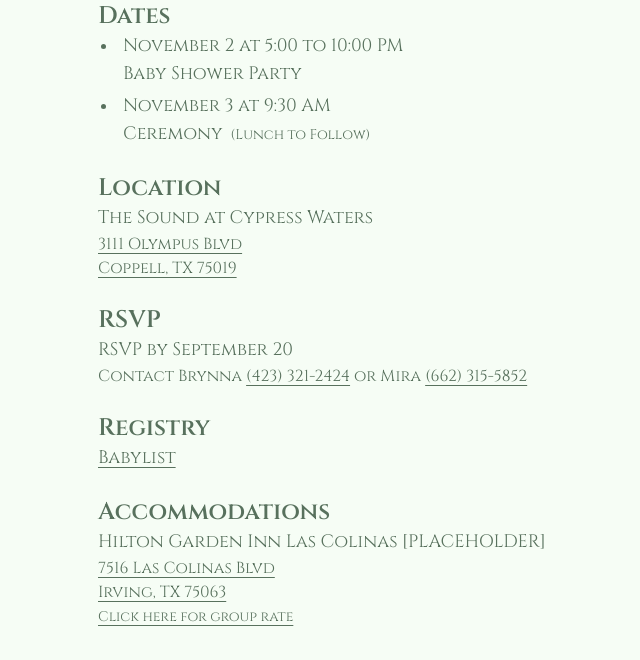
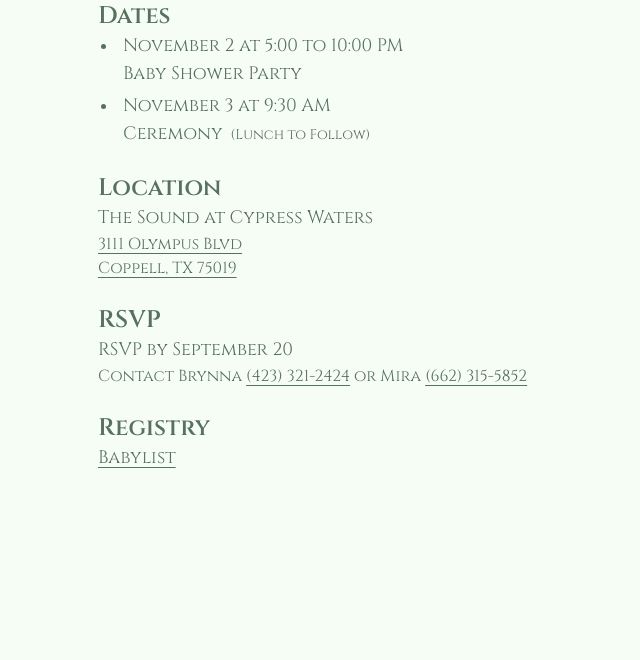
Before and after one commit to kishanpatel789/mirakash_baby_shower, a website: page main/index.html in a window 1280 px wide. Shown: the part 496-1156 px from the top of the page, without its empty margins (292-932 px from the left). After the commit the page ends 1032 px from the top, so only its background shows below. Drawn offline with Linux system fonts and the light colour scheme.

Commit message:
Remove accommodations

```diff
--- a/main/index.html
+++ b/main/index.html
@@ -74,18 +74,6 @@
       <p><a href="https://www.babylist.com/find">Babylist</a></p>
     </div>
 
-    <h2>Accommodations</h2>
-    <div class="info-section">
-      <p>Hilton Garden Inn Las Colinas [PLACEHOLDER]</p>
-      <p>
-        <a href="https://maps.app.goo.gl/pMcWv5gThhbgGAZy7">
-          7516 Las Colinas Blvd<br>
-          Irving, TX 75063
-        </a><br>
-        <a href="https://www.hilton.com/en/hotels/dfwlcgi-hilton-garden-inn-las-colinas/" class="text-sm">Click here for group rate</a>
-      </p>
-    </div>
-
   </main>
 
 </body>
```
